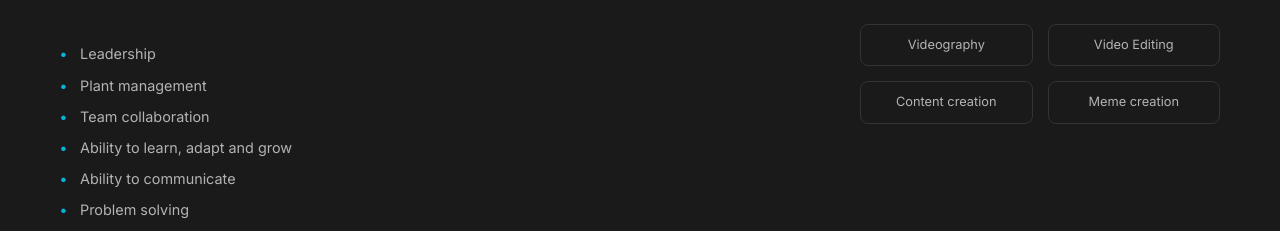
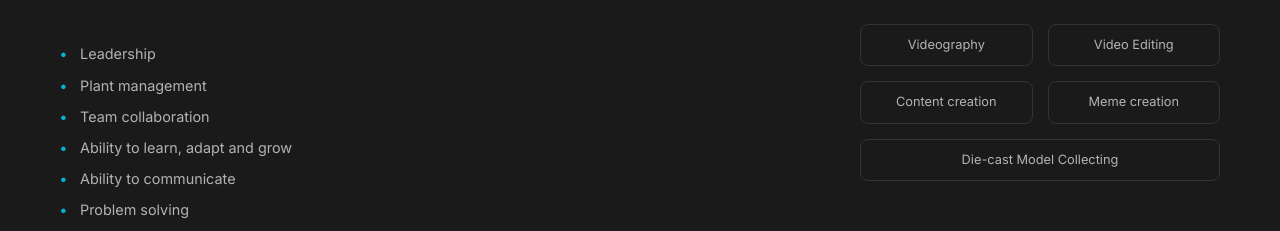
Before and after one commit to GeorgekuttyKJohn/georgekutty-portfolio, a React (Vite) app: page / in a window 1280 px wide. Shown: the part 2460-2691 px from the top of the page. Built offline with nearby package versions, Linux system fonts and the light colour scheme; no server answers.

Commit message:
Add Die-cast Model Collecting to Hobbies & Interests

```diff
--- a/src/components/Resume.css
+++ b/src/components/Resume.css
@@ -283,6 +283,10 @@
     transition: 0.3s;
 }
 
+.hobbies-grid .hobby-item:last-child:nth-child(odd) {
+    grid-column: span 2;
+}
+
 .hobby-item:hover {
     border-color: var(--accent-color);
     color: var(--accent-color);
--- a/src/components/Resume.jsx
+++ b/src/components/Resume.jsx
@@ -150,6 +150,7 @@ const Resume = () => {
                             <div className="hobby-item">Video Editing</div>
                             <div className="hobby-item">Content creation</div>
                             <div className="hobby-item">Meme creation</div>
+                            <div className="hobby-item">Die-cast Model Collecting</div>
                         </div>
                     </div>
 
```
